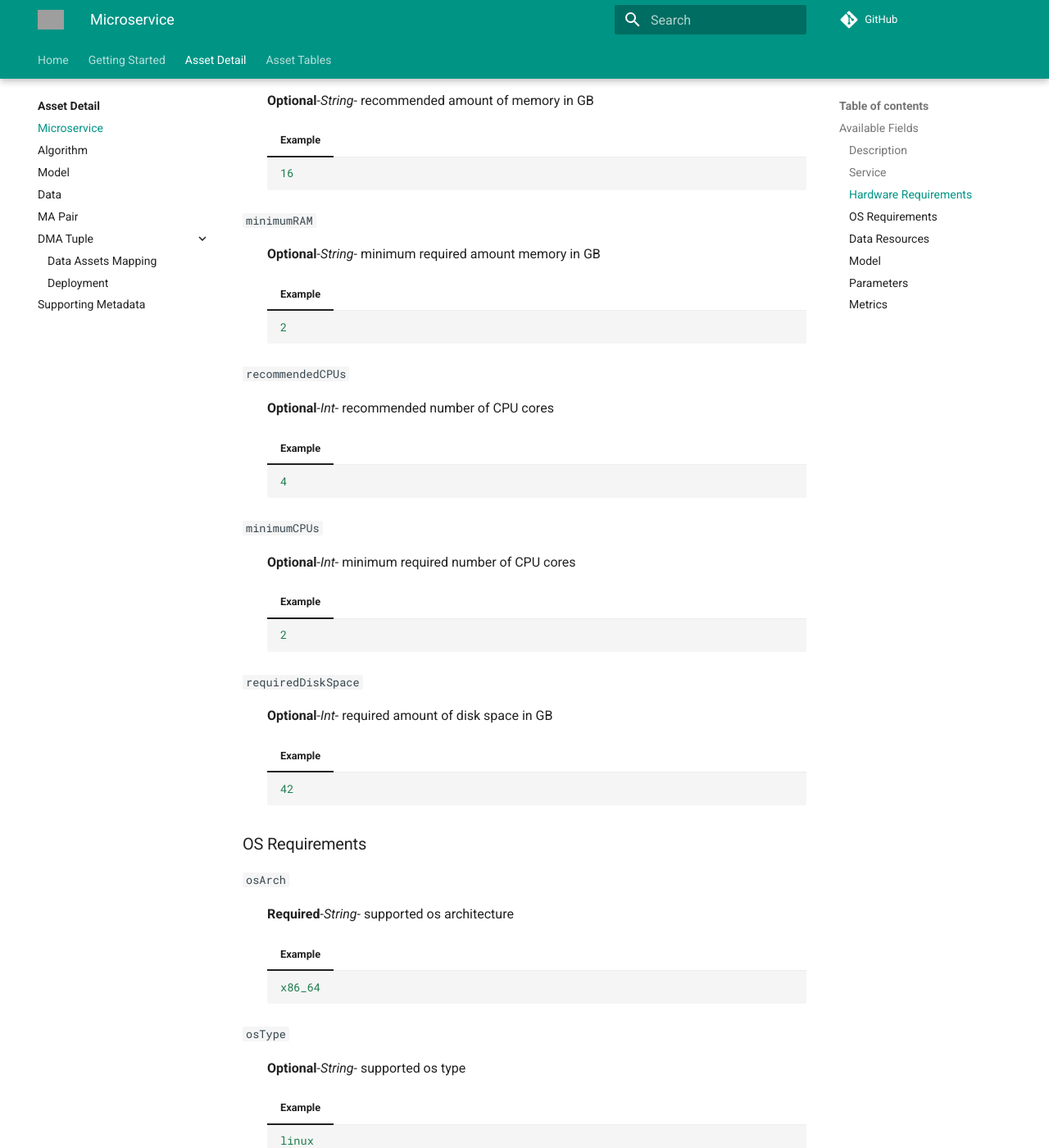
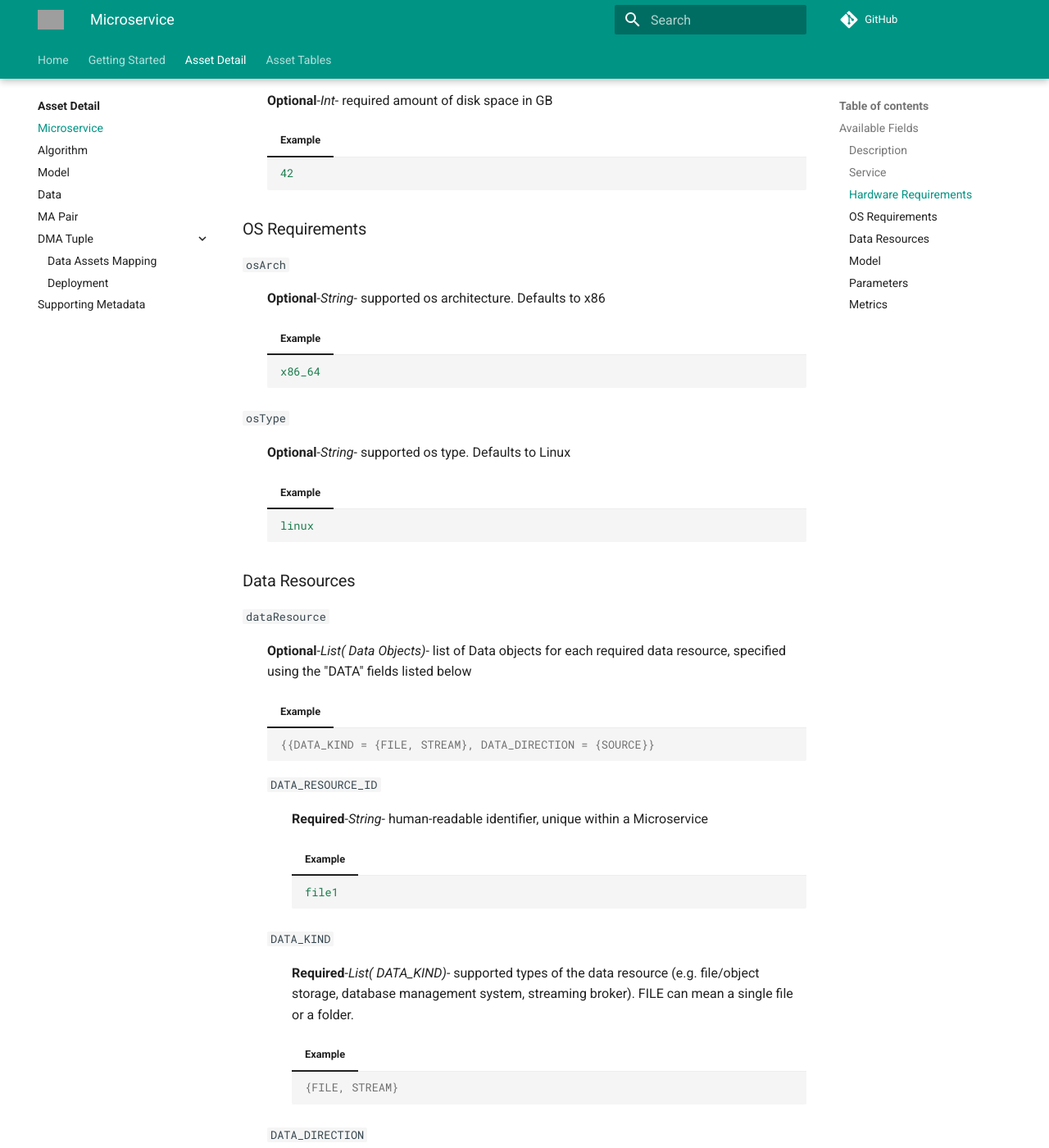
Before and after one commit to DIGITbrain/digitbrain.github.io, an MkDocs documentation site: the page built from docs/attributes/microservice/index.md, in a window 1280 px wide and 1400 px high, scrolled down 5116 px. Shown: the whole window at 82% size. Built offline with MkDocs 1.6.1 and Material for MkDocs 9.7.7, drawn with Linux system fonts in a browser that asks for light colours; comment, search, counter and statistics services are not loaded; some of the changed text lies outside the part shown; grey boxes are pictures that could not be loaded.

Commit message:
fix: trim hardware/os requirements [AUTO]

````diff
--- a/docs/attributes/microservice/index.md
+++ b/docs/attributes/microservice/index.md
@@ -158,25 +158,11 @@ has these sections:
         2
         ```
 
-`minimumNumberOfGPUs`{ #minimumnumberofgpus }
-:   **Optional**-*Int*- minimum required number of GPUs
-    === "Example"
-        ``` yaml
-        1
-        ```
-
 `recommendedGPURAM`{ #recommendedgpuram }
 :   **Optional**-*Int*- recommended amount of GPU memory in GB
     === "Example"
         ``` yaml
         6
-        ```
-
-`minimumGPURAM`{ #minimumgpuram }
-:   **Optional**-*Int*- minimum required amount of GPU memory in GB
-    === "Example"
-        ``` yaml
-        1
         ```
 
 `gpuType`{ #gputype }
@@ -207,25 +193,11 @@ has these sections:
         16
         ```
 
-`minimumRAM`{ #minimumram }
-:   **Optional**-*String*- minimum required amount memory in GB
-    === "Example"
-        ``` yaml
-        2
-        ```
-
 `recommendedCPUs`{ #recommendedcpus }
 :   **Optional**-*Int*- recommended number of CPU cores
     === "Example"
         ``` yaml
         4
-        ```
-
-`minimumCPUs`{ #minimumcpus }
-:   **Optional**-*Int*- minimum required number of CPU cores
-    === "Example"
-        ``` yaml
-        2
         ```
 
 `requiredDiskSpace`{ #requireddiskspace }
@@ -240,32 +212,17 @@ has these sections:
 
 
 `osArch`{ #osarch }
-:   **Required**-*String*- supported os architecture
-
+:   **Optional**-*String*- supported os architecture. Defaults to x86
     === "Example"
         ``` yaml
         x86_64
         ```
 
 `osType`{ #ostype }
-:   **Optional**-*String*- supported os type
+:   **Optional**-*String*- supported os type. Defaults to Linux
     === "Example"
         ``` yaml
         linux
-        ```
-
-`osDistribution`{ #osdistribution }
-:   **Optional**-*String*- supported os distribution
-    === "Example"
-        ``` yaml
-        ubuntu
-        ```
-
-`osVersion`{ #osversion }
-:   **Optional**-*String*- description of supported os version
-    === "Example"
-        ``` yaml
-        20.04
         ```
 
 
````
Also changed, not shown: docs/tables/microservice/index.md (+2 -8 lines).
